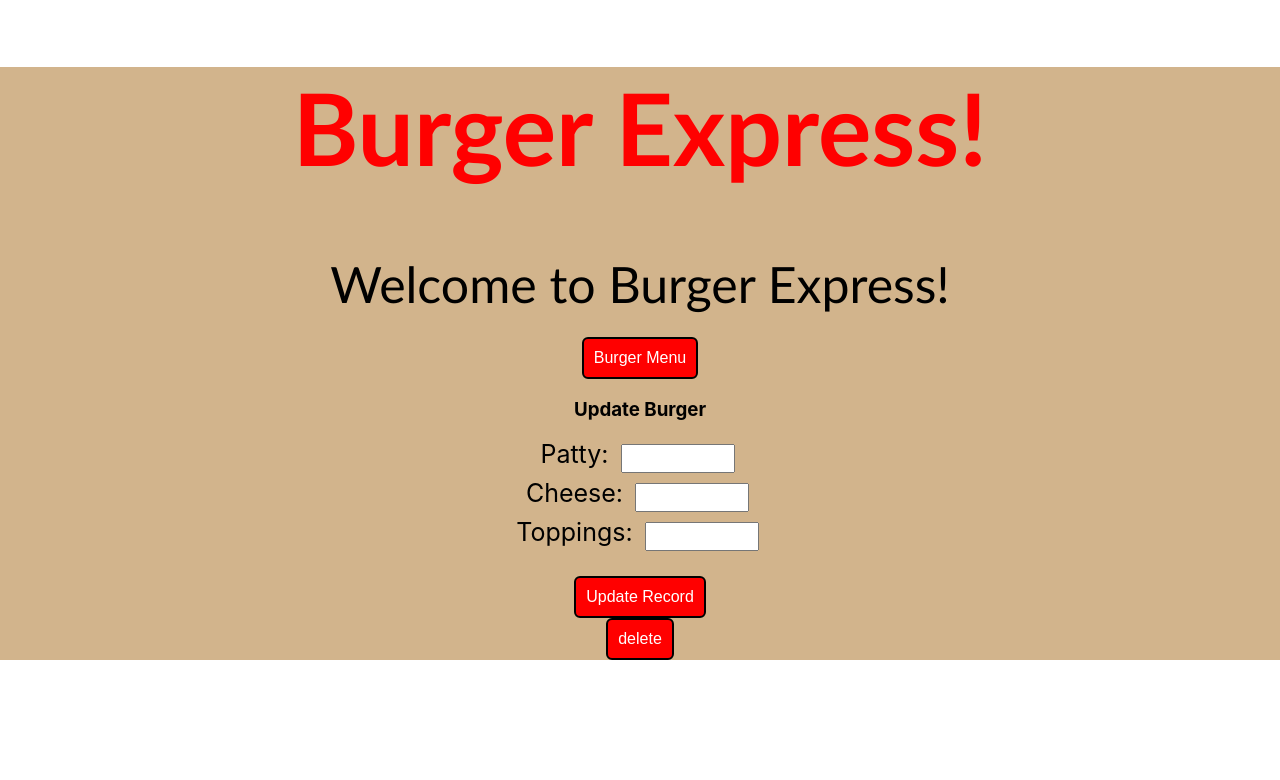
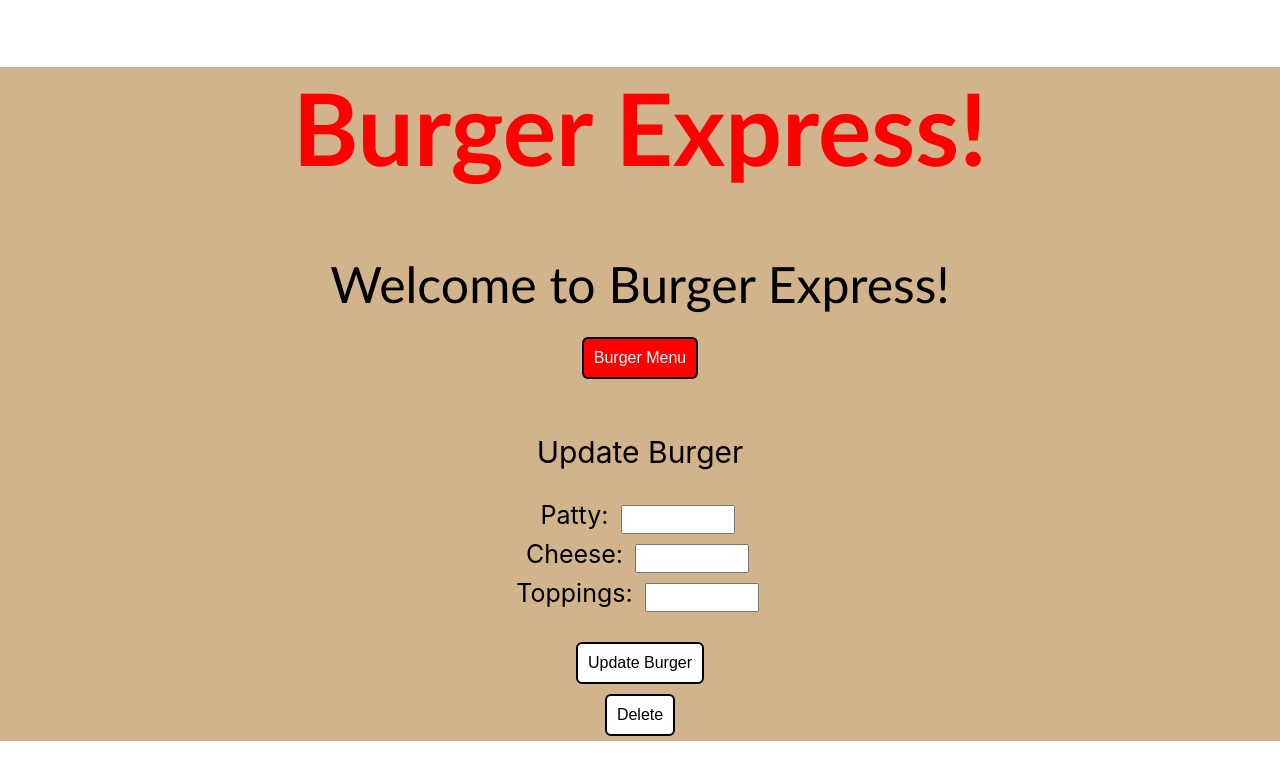
Before and after one commit to koshy123/Burger-Express, a React (Create React App) app in the folder burger-express/: page /update/1 in a window 1280 px wide. Shown: the top 780 px of the page. Built offline with nearby package versions, Linux system fonts and the light colour scheme; no server answers.

Commit message:
css added to the crud features

```diff
--- a/burger-express/src/App.css
+++ b/burger-express/src/App.css
@@ -1,15 +1,13 @@
 .App {
   text-align: center;
   background-color: tan;
-
-
 }
 
 .welcome {
   font-size: 50px;
   color: red;
   font-family:'Gill Sans', 'Gill Sans MT', Calibri, 'Trebuchet MS', sans-serif;
-
+  margin-bottom: 50px;
 }
 
 .nameBar {
@@ -18,7 +16,8 @@
 .menu {
   display:flex;
   flex-wrap: wrap;
-  flex-direction: space-around;
+  justify-content: center;
+  flex-direction: space-between;
   margin: 20px;
 }
 .pointer {
@@ -29,16 +28,30 @@
   padding: 10px;
   border-radius: 6px;
   cursor: pointer;
+  margin: 5px;
+
+}
+.pointerTwo {
+  border: 2px solid black;
+  background-color: white;
+  color: black;
+  font-size: medium;
+  padding: 10px;
+  border-radius: 6px;
+  cursor: pointer;
+  margin: 5px;
 
 }
 
 .burgers {
   height: 100px;
   width: 100px;
-  border-radius: 50%;
+  margin: 10px;
+  border-radius: 6px;
   border: 2px solid black;
   background-color: red;
   font-size: medium;
+  text-decoration: none;
   color: white;
 }
 .pick {
@@ -50,16 +63,21 @@
   margin: 30px 10px 40px 0px;
   display:flex;
   justify-content: center;
-  align-content: center;
+
+
 }
 .burgerDescript {
-  height: 250px;
+  height: 400px;
   width: 300px;
   border: 3px solid black;
   background-color:red;
   color: white;
   font-family:'Lucida Sans', 'Lucida Sans Regular', 'Lucida Grande', 'Lucida Sans Unicode', Geneva, Verdana, sans-serif;
   font-size: large;
+  align-items: center;
+}
+.burgerTitle {
+  font-size: 30px;
 }
 .form-control {
   margin: 5px;
@@ -74,3 +92,12 @@
 .form-group {
   font-size: 25px;
 }
+.updateBox {
+  height: 400px;
+  width: 300px;
+  border: 3px solid black;
+  background-color:red;
+  color: white;
+  font-family:'Lucida Sans', 'Lucida Sans Regular', 'Lucida Grande', 'Lucida Sans Unicode', Geneva, Verdana, sans-serif;
+
+}
--- a/burger-express/src/components/BurgerView.js
+++ b/burger-express/src/components/BurgerView.js
@@ -23,7 +23,7 @@ function BurgerView({loading, burgers }) {
                     )}
 
             </div>
-            <p className='pick'>Or Try Something New!</p>
+            <p className='pick'>Or Try Something New With</p>
 
            <Create />
 
--- a/burger-express/src/components/EachBurger.js
+++ b/burger-express/src/components/EachBurger.js
@@ -14,12 +14,14 @@ function Burger({ burgers }) {
         return (
             <div className="burgerBox">
                 <div className="burgerDescript">
-                    <div className='picture'>put a burger icon here</div>
+                    <div className='burgerTitle'>Have it as is!</div>
                     <div className="burgerId"><p className='number'>{sandwich.id}</p><p>This burger contains:</p></div>
 
-                    <div className='description'> {sandwich.patty}{sandwich.cheese} {sandwich.toppings}</div>
+                    <div className='description'> {sandwich.patty}<br/>{sandwich.cheese}<br/> {sandwich.toppings}</div>
                 </div>
-                <Update/>
+                <div className="updateBox">
+                    <Update/>
+                </div>
             </div>
         )
     })
--- a/burger-express/src/components/Update.js
+++ b/burger-express/src/components/Update.js
@@ -21,7 +21,7 @@ export default function Update() {
  async function handleDelete (event) {
   event.preventDefault()
   console.log(params.id);
-  await fetch(`http://localhost:4000/api/burgers/${params.id}`, {
+  await fetch(`https://burger-express.fly.dev/api/burgers${params.id}`, {
      method: "DELETE",
      headers: {
        'Content-Type': 'application/json'
@@ -58,7 +58,7 @@ export default function Update() {
  // This following section will display the form that takes input from the user to update the data.
  return (
    <div>
-     <h3>Update Burger</h3>
+     <p className="burgerTitle">Update Burger</p>
      <form onSubmit={onSubmit}>
        <div className="form-group">
          <label htmlFor="patty">Patty: </label>
@@ -96,14 +96,14 @@ export default function Update() {
        <div className="form-group">
          <input
            type="submit"
-           value="Update Record"
-           className="pointer"
+           value="Update Burger"
+           className="pointerTwo"
          />
        </div>
 
        <div className="delete">
 
-                <button className="pointer" onClick={handleDelete}>delete</button>
+                <button className="pointerTwo" onClick={handleDelete}>Delete</button>
 
 
         </div>
```
